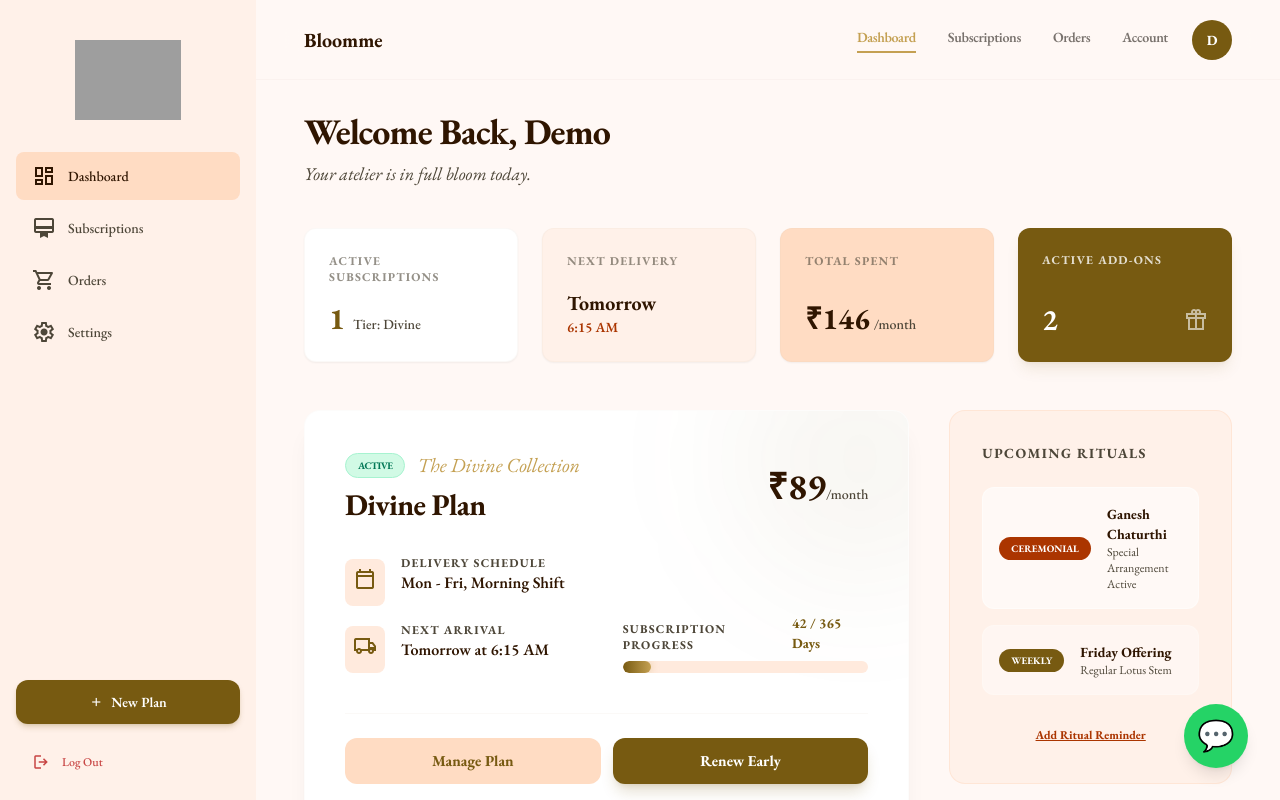
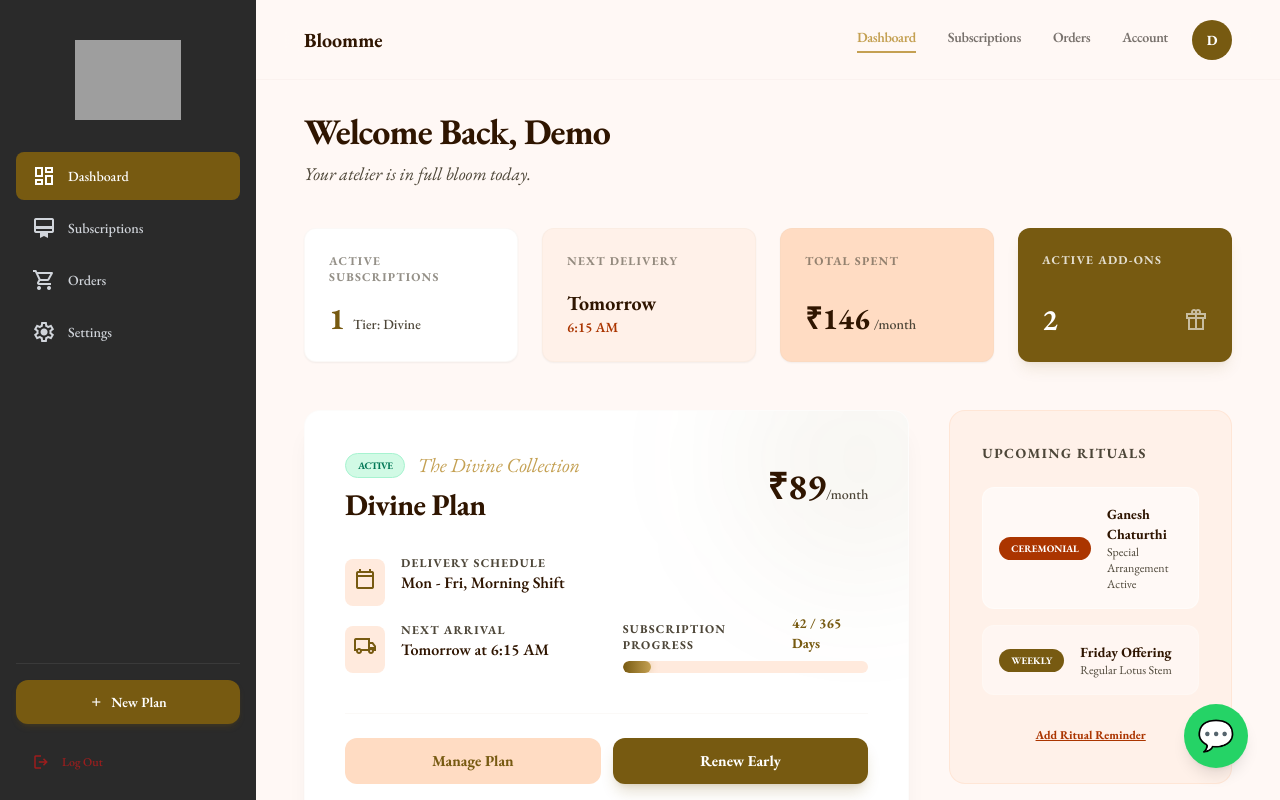
Before and after one commit to karanbhatia11/bloomme-v2, a Next.js app in the folder frontend/: page /dashboard in a window 1280 px wide. Shown: the top 800 px of the page. Built offline with nearby package versions, Linux system fonts and the light colour scheme; grey boxes are pictures that could not be loaded; a web font is replaced by a local one.

Commit message:
Update dashboard to dark sidebar color scheme
- Changed sidebar background from beige to dark (#2a2a2a)
- Updated sidebar button states: active = gold (#775a11), inactive = gray
- Updated border colors for dark theme
- Text colors adjusted for dark background contrast

```diff
--- a/frontend/app/dashboard/page.tsx
+++ b/frontend/app/dashboard/page.tsx
@@ -119,7 +119,7 @@ export default function DashboardPage() {
   return (
     <div className="bg-background text-on-surface font-body">
       {/* Shell: SideNavBar (Desktop) */}
-      <aside className="hidden md:flex fixed left-0 top-0 h-screen w-64 flex-col p-4 space-y-2 bg-[#fff1e9] dark:bg-stone-950 z-40 border-r-0">
+      <aside className="hidden md:flex fixed left-0 top-0 h-screen w-64 flex-col p-4 space-y-2 bg-[#2a2a2a] dark:bg-stone-950 z-40 border-r-0">
         <div className="flex items-center gap-3 px-2 py-6">
           <img
             alt="Bloomme Logo"
@@ -132,8 +132,8 @@ export default function DashboardPage() {
             onClick={() => setActiveTab("dashboard")}
             className={`w-full flex items-center gap-3 px-4 py-3 rounded-lg font-bold transition-all duration-300 ease-in-out ${
               activeTab === "dashboard"
-                ? "bg-[#ffdcc3] dark:bg-stone-800 text-[#2f1500] dark:text-stone-100"
-                : "text-[#4d4638] dark:text-stone-400 hover:bg-[#fff1e9] dark:hover:bg-stone-900/50"
+                ? "bg-[#775a11] text-white"
+                : "text-gray-300 hover:bg-[#3a3a3a]"
             }`}
           >
             <span className="material-symbols-outlined" data-icon="dashboard">
@@ -146,8 +146,8 @@ export default function DashboardPage() {
             onClick={() => setActiveTab("subscriptions")}
             className={`w-full flex items-center gap-3 px-4 py-3 rounded-lg transition-all duration-300 ease-in-out ${
               activeTab === "subscriptions"
-                ? "bg-[#ffdcc3] dark:bg-stone-800 text-[#2f1500] dark:text-stone-100"
-                : "text-[#4d4638] dark:text-stone-400 hover:bg-[#fff1e9] dark:hover:bg-stone-900/50"
+                ? "bg-[#775a11] text-white"
+                : "text-gray-300 hover:bg-[#3a3a3a]"
             }`}
           >
             <span className="material-symbols-outlined" data-icon="card_membership">
@@ -160,8 +160,8 @@ export default function DashboardPage() {
             onClick={() => setActiveTab("orders")}
             className={`w-full flex items-center gap-3 px-4 py-3 rounded-lg transition-all duration-300 ease-in-out ${
               activeTab === "orders"
-                ? "bg-[#ffdcc3] dark:bg-stone-800 text-[#2f1500] dark:text-stone-100"
-                : "text-[#4d4638] dark:text-stone-400 hover:bg-[#fff1e9] dark:hover:bg-stone-900/50"
+                ? "bg-[#775a11] text-white"
+                : "text-gray-300 hover:bg-[#3a3a3a]"
             }`}
           >
             <span className="material-symbols-outlined" data-icon="shopping_cart">
@@ -174,8 +174,8 @@ export default function DashboardPage() {
             onClick={() => setActiveTab("settings")}
             className={`w-full flex items-center gap-3 px-4 py-3 rounded-lg transition-all duration-300 ease-in-out ${
               activeTab === "settings"
-                ? "bg-[#ffdcc3] dark:bg-stone-800 text-[#2f1500] dark:text-stone-100"
-                : "text-[#4d4638] dark:text-stone-400 hover:bg-[#fff1e9] dark:hover:bg-stone-900/50"
+                ? "bg-[#775a11] text-white"
+                : "text-gray-300 hover:bg-[#3a3a3a]"
             }`}
           >
             <span className="material-symbols-outlined" data-icon="settings">
@@ -185,7 +185,7 @@ export default function DashboardPage() {
           </button>
         </nav>
 
-        <div className="mt-auto pt-4 space-y-1 border-t border-[#fff1e9] dark:border-stone-800">
+        <div className="mt-auto pt-4 space-y-1 border-t border-[#3a3a3a]">
           <button className="w-full bg-primary text-on-primary rounded-xl py-3 px-4 font-semibold text-sm shadow-md shadow-primary/20 flex items-center justify-center gap-2 mb-4 hover:scale-[1.02] active:scale-[0.98] transition-transform">
             <span className="material-symbols-outlined text-sm" data-icon="add">
               add
```
